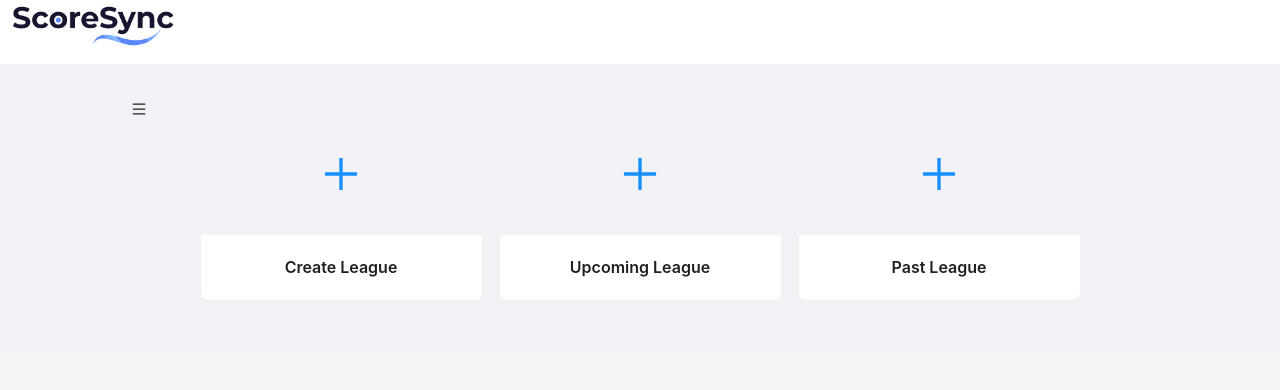
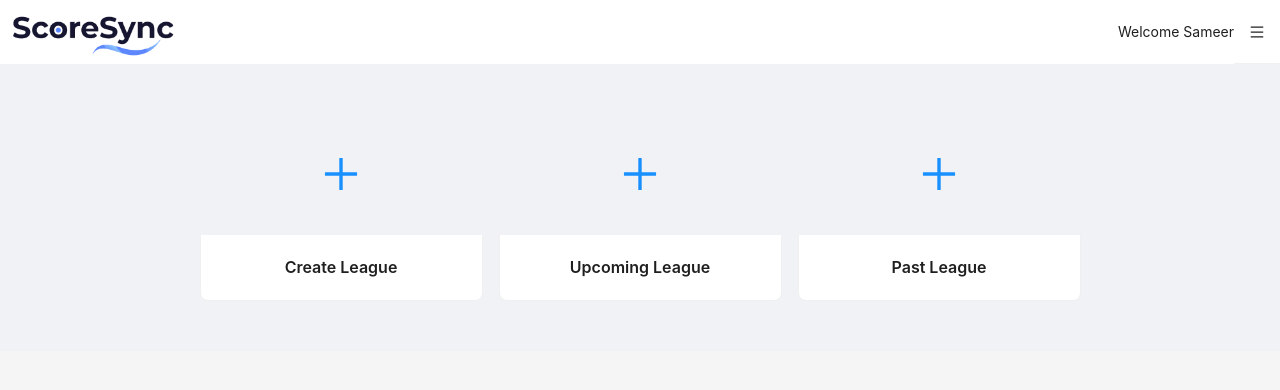
Before and after one commit to score-sync/scoresync, a React (Vite) app: page / in a window 1280 px wide. Shown: the top 390 px of the page. Built offline with nearby package versions, Linux system fonts and the light colour scheme.

Commit message:
fix: :bug: fix headre

```diff
--- a/src/components/AppHeader/AppHeader.css
+++ b/src/components/AppHeader/AppHeader.css
@@ -1,4 +1,4 @@
 .logo {
       height: 50px !important;
-
+      margin-top: 10px;
     }
--- a/src/components/AppHeader/AppHeader.tsx
+++ b/src/components/AppHeader/AppHeader.tsx
@@ -9,6 +9,7 @@ const { SubMenu } = Menu;
 export const AppHeader = () => {
   return (
     <Header style={{ backgroundColor: '#fff', padding: 0 }}>
+      <Flex justify="space-between">
         <Image src={Logo} className={'logo'} preview={false} style={{ height: '50px; !important' }} />
         <Flex>
           <h5>Welcome Sameer</h5>
@@ -24,6 +25,7 @@ export const AppHeader = () => {
             </SubMenu>
           </Menu>
         </Flex>
+      </Flex>
     </Header>
   );
 };
```
Lines whose indentation alone changed are shown as unchanged.
